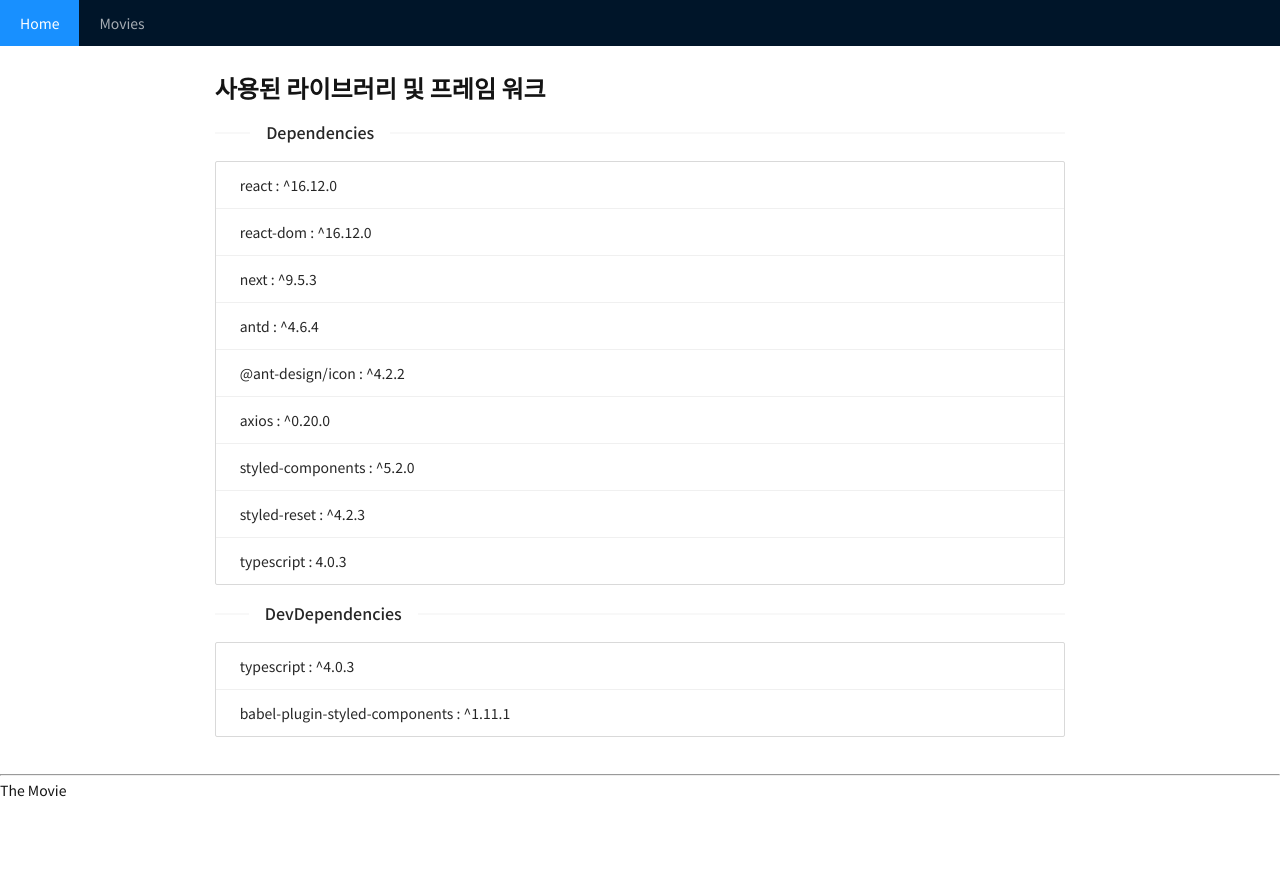
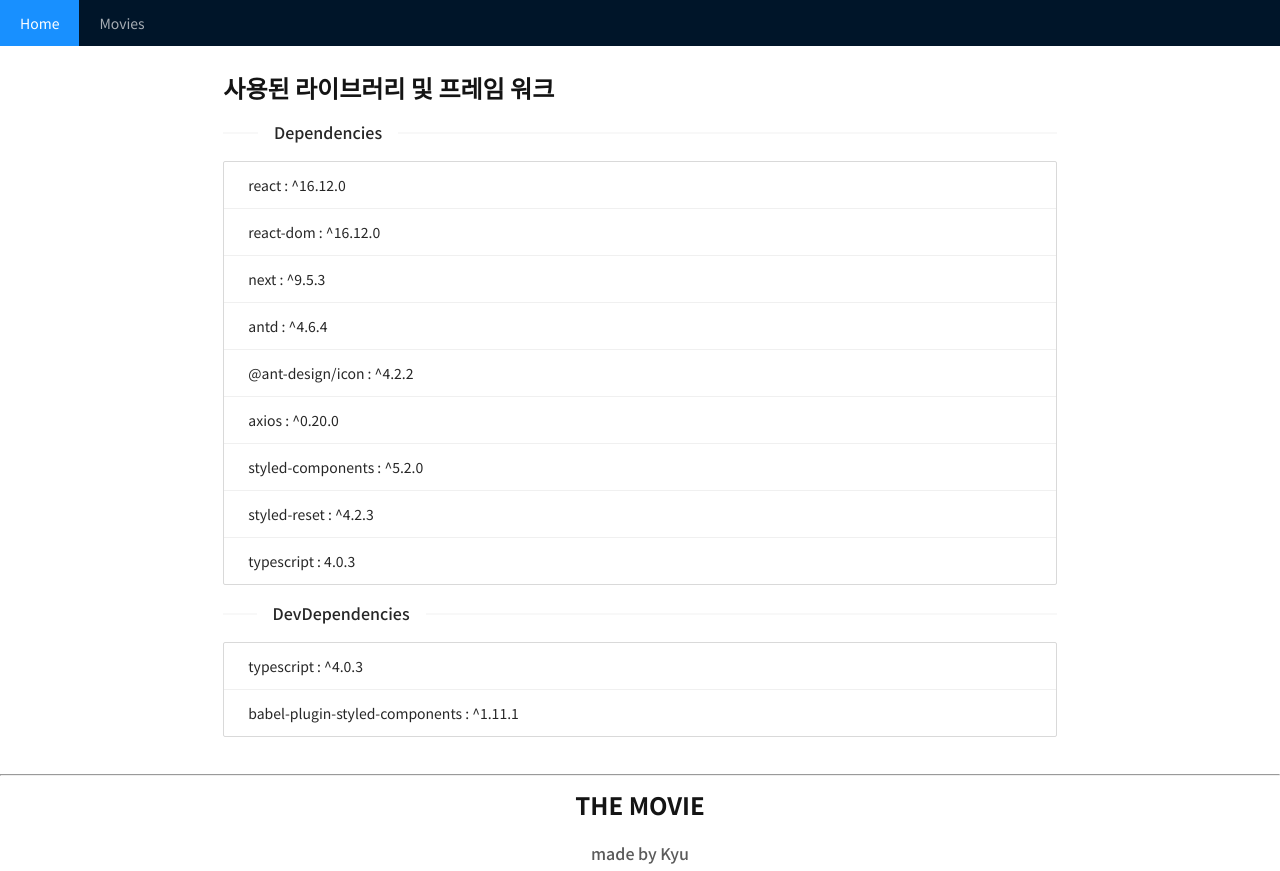
Before and after one commit to sk97kang/the-movie, a Next.js app: page / in a window 1280 px wide. Before the commit the page ends 824 px from the top, so only its background shows below. Built offline with nearby package versions, Linux system fonts and the light colour scheme.

Commit message:
Update Footer

```diff
--- a/components/Layout.tsx
+++ b/components/Layout.tsx
@@ -3,14 +3,19 @@ import Link from "next/link";
 import Head from "next/head";
 
 import styled from "styled-components";
-import { Col, Menu, Row } from "antd";
+import { Col, Menu, Row, Space } from "antd";
+import Title from "./Title";
+import SubTitle from "./SubTitle";
 
 const Content = styled(Col)`
   padding: 30px 10px;
 `;
 
 const Footer = styled.footer`
-  height: 50px;
+  & > div {
+    margin-top: 10px;
+    width: 100%;
+  }
 `;
 
 type Props = {
@@ -36,7 +41,7 @@ const Layout = ({ children, title = "THE MOVIE" }: Props) => (
         </Link>
       </Menu.Item>
     </Menu>
-    <Row gutter={8}>
+    <Row>
       <Col xs={1} md={2} lg={4}></Col>
       <Content xs={22} md={20} lg={16}>
         {children}
@@ -45,7 +50,10 @@ const Layout = ({ children, title = "THE MOVIE" }: Props) => (
     </Row>
     <Footer>
       <hr />
-      <span>The Movie</span>
+      <Space align="center" direction="vertical">
+        <Title title="THE MOVIE" />
+        <SubTitle text="made by Kyu" />
+      </Space>
     </Footer>
   </>
 );
```
